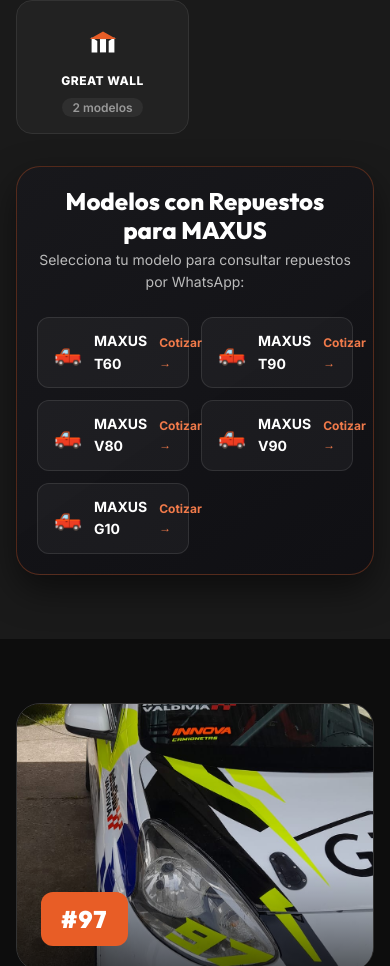
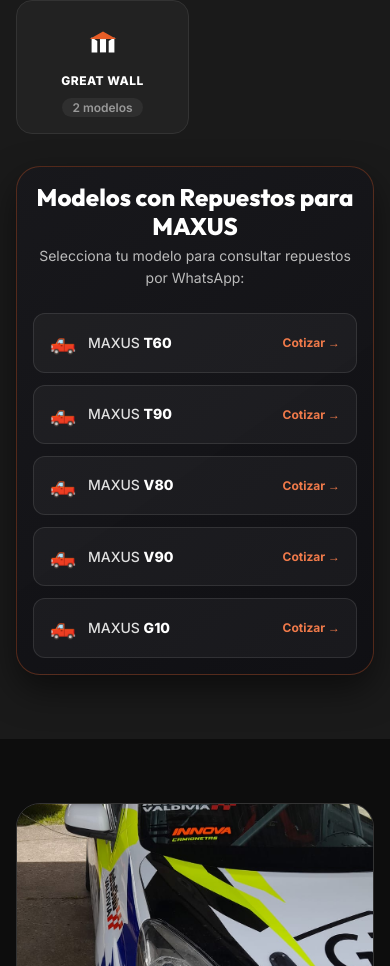
Before and after one commit to cokeastorga/innovacamionetas, a React (Vite) app: page / in a window 390 px wide. Shown: the part 7333-8299 px from the top of the page. Built offline with nearby package versions, Linux system fonts and the light colour scheme.

Commit message:
fix: corregir superposición de texto en botones de modelos de marcas para vista móvil

```diff
--- a/src/components/Brands.css
+++ b/src/components/Brands.css
@@ -237,13 +237,14 @@
 
 .brands__detail-models-grid {
   display: grid;
-  grid-template-columns: repeat(auto-fit, minmax(220px, 1fr));
+  grid-template-columns: repeat(auto-fill, minmax(220px, 1fr));
   gap: var(--space-4);
 }
 
 .brands__detail-model-btn {
   display: flex;
   align-items: center;
+  justify-content: space-between;
   gap: var(--space-3);
   padding: var(--space-4) var(--space-5);
   background: rgba(255, 255, 255, 0.04);
@@ -251,6 +252,7 @@
   border-radius: var(--radius-lg);
   text-decoration: none;
   transition: all var(--transition-base);
+  min-height: 52px;
 }
 
 .brands__detail-model-btn:hover {
@@ -259,21 +261,38 @@
   transform: translateX(4px);
 }
 
+.brands__detail-model-info-wrap {
+  display: flex;
+  align-items: center;
+  gap: var(--space-3);
+  flex: 1;
+  min-width: 0;
+}
+
 .brands__detail-model-icon {
-  font-size: 1.4rem;
+  font-size: 1.3rem;
+  flex-shrink: 0;
 }
 
 .brands__detail-model-name {
-  font-size: var(--text-base);
-  font-weight: 700;
+  font-size: var(--text-sm);
+  font-weight: 500;
+  color: var(--color-gray-200);
+  line-height: 1.3;
+}
+
+.brands__detail-model-name strong {
   color: var(--color-white);
-  flex: 1;
+  font-weight: 800;
 }
 
 .brands__detail-model-cta {
   font-size: var(--text-xs);
   font-weight: 700;
   color: var(--color-primary-light);
+  white-space: nowrap;
+  flex-shrink: 0;
+  margin-left: var(--space-2);
 }
 
 /* ============================================
@@ -319,16 +338,12 @@
   }
 
   .brands__detail-models-grid {
-    grid-template-columns: repeat(auto-fill, minmax(135px, 1fr));
+    grid-template-columns: 1fr;
     gap: var(--space-3);
   }
 
   .brands__detail-model-btn {
     padding: var(--space-3) var(--space-4);
-  }
-
-  .brands__detail-model-name {
-    font-size: var(--text-sm);
   }
 }
 
@@ -349,4 +364,16 @@
   .brands__card-name-text {
     font-size: var(--text-xs);
   }
+
+  .brands__detail-box {
+    padding: var(--space-4);
+  }
+
+  .brands__detail-models-grid {
+    grid-template-columns: 1fr;
+  }
+
+  .brands__detail-model-btn {
+    padding: var(--space-3) var(--space-4);
+  }
 }
--- a/src/components/Brands.tsx
+++ b/src/components/Brands.tsx
@@ -175,8 +175,10 @@ export default function Brands() {
                   rel="noopener noreferrer"
                   className="brands__detail-model-btn"
                 >
-                  <span className="brands__detail-model-icon">🛻</span>
-                  <span className="brands__detail-model-name">{selectedBrand.name} {model}</span>
+                  <div className="brands__detail-model-info-wrap">
+                    <span className="brands__detail-model-icon">🛻</span>
+                    <span className="brands__detail-model-name">{selectedBrand.name} <strong>{model}</strong></span>
+                  </div>
                   <span className="brands__detail-model-cta">Cotizar →</span>
                 </a>
               ))}
```
